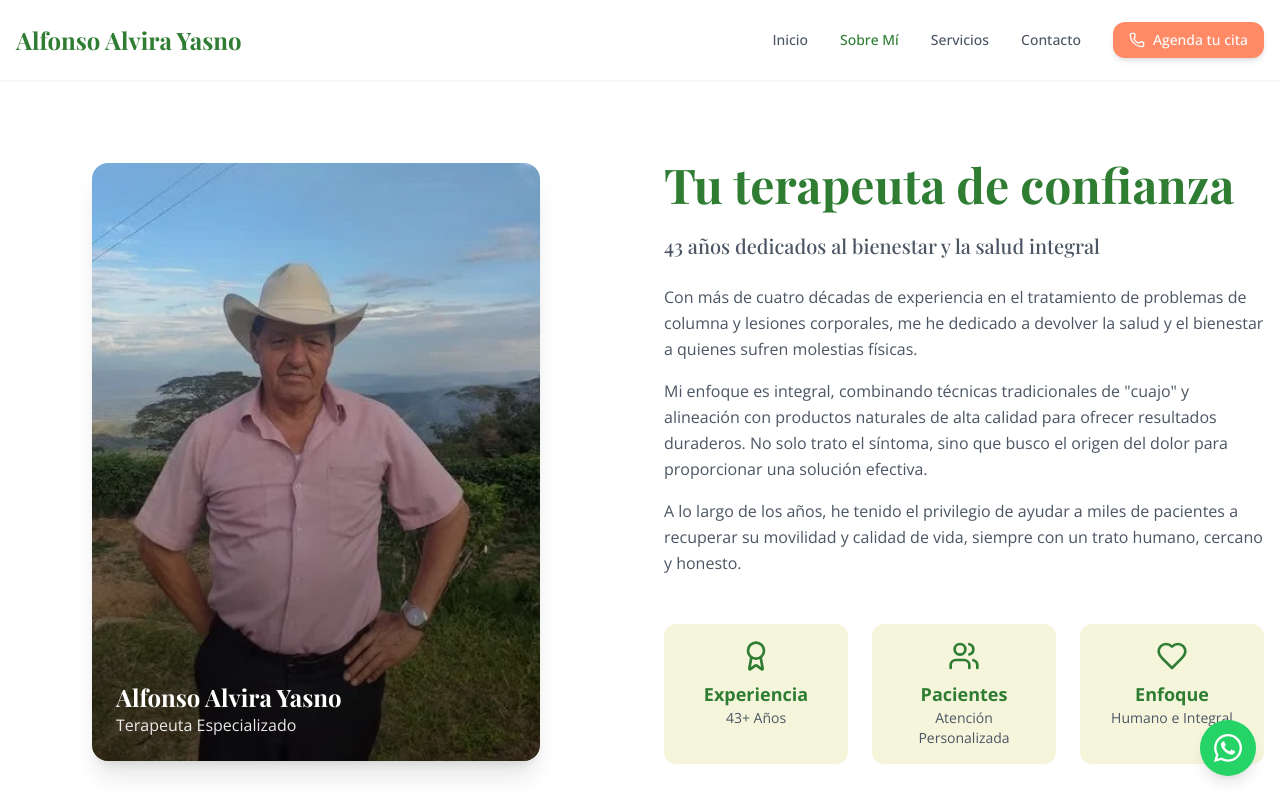
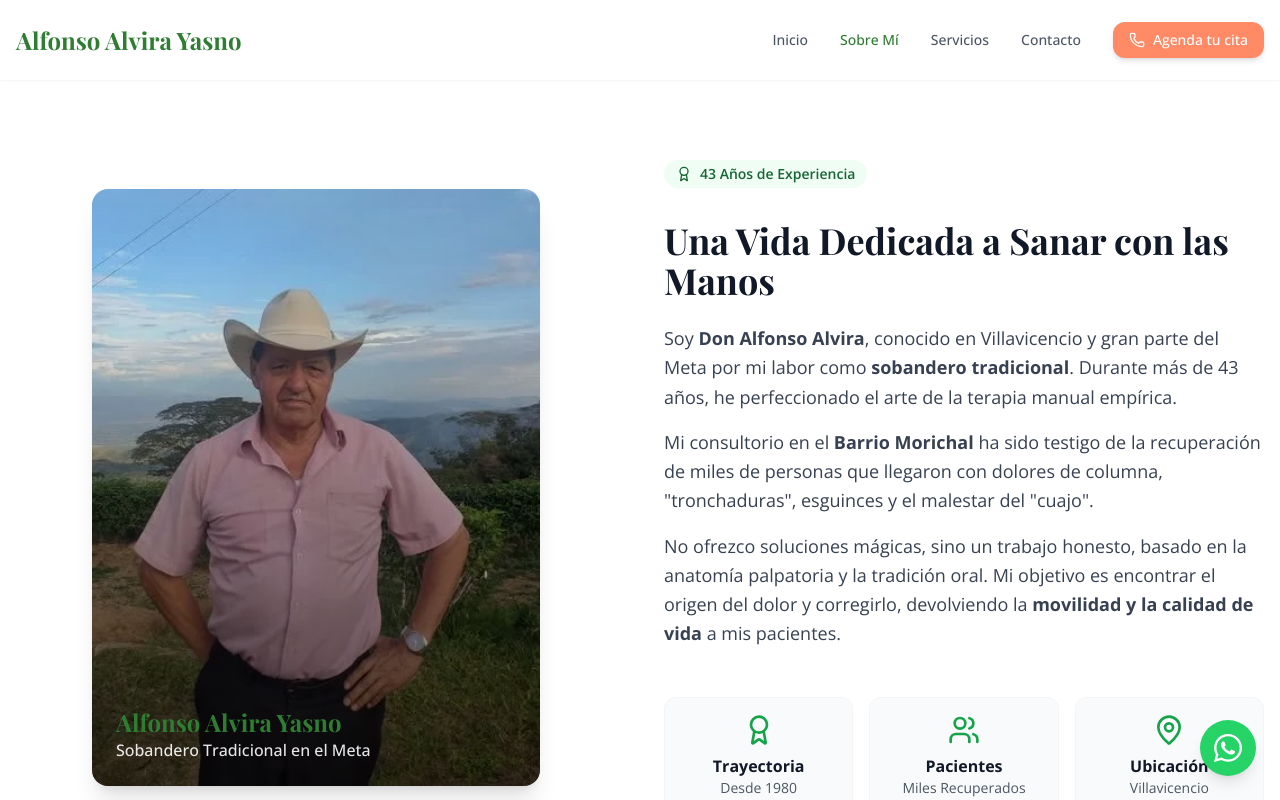
Before and after one commit to WilliamCortes/alfonsoalvira, a React (Vite) app: page /about in a window 1280 px wide. Shown: the top 800 px of the page. Built offline with nearby package versions, Linux system fonts and the light colour scheme; a web font is replaced by a local one.

Commit message:
feat: seo optimization

```diff
--- a/src/pages/About.tsx
+++ b/src/pages/About.tsx
@@ -1,11 +1,41 @@
 import React from 'react';
+import { Helmet } from 'react-helmet-async';
 import Layout from '../components/layout/Layout';
-import { Award, Users, Heart } from 'lucide-react';
-import alfonso from '../assets/alfonso.png'
+import { Award, Users, Heart, MapPin } from 'lucide-react';
+import alfonso from '../assets/alfonso.png';
+import alfonsoProfile from '/alfonso_la_cabana.jpg';
 
 const About: React.FC = () => {
+  const personSchema = {
+    "@context": "https://schema.org",
+    "@type": "Person",
+    "name": "Alfonso Alvira Yasno",
+    "jobTitle": "Sobandero Tradicional y Terapeuta de Columna",
+    "image": `https://alfonsoalvira.vendo365.com${alfonsoProfile}`,
+    "description": "Don Alfonso Alvira es un sobandero con 43 años de experiencia en Villavicencio, Meta, especializado en terapias manuales de columna y cuajo.",
+    "telephone": "+573202168589",
+    "workLocation": {
+      "@type": "Place",
+      "name": "Consultorio Don Alfonso Alvira",
+      "address": {
+        "@type": "PostalAddress",
+        "addressLocality": "Villavicencio",
+        "addressRegion": "Meta"
+      }
+    }
+  };
+
   return (
     <Layout>
+      <Helmet>
+        <title>Sobre Don Alfonso Alvira - Sobandero con 43 Años de Experiencia</title>
+        <meta name="description" content="Conozca a Don Alfonso Alvira, sobandero tradicional en Villavicencio. Más de 4 décadas tratando dolor de espalda, lesiones y cuajo con terapias manuales." />
+        <link rel="canonical" href="https://alfonsoalvira.vendo365.com/about" />
+        <script type="application/ld+json">
+          {JSON.stringify(personSchema)}
+        </script>
+      </Helmet>
+
       <div className="bg-white py-12 lg:py-20">
         <div className="container mx-auto px-4">
           <div className="flex flex-col lg:flex-row gap-12 items-center">
@@ -14,58 +44,56 @@ const About: React.FC = () => {
               <div className="relative rounded-2xl overflow-hidden shadow-xl aspect-[3/4] max-w-md mx-auto">
                 <img
                   src={alfonso}
-                  alt="Alfonso Alvira Yasno"
+                  alt="Don Alfonso Alvira Yasno - Sobandero en Villavicencio"
                   className="w-full h-full object-cover"
                 />
-                <div className="absolute inset-0 bg-gradient-to-t from-black/50 to-transparent"></div>
+                <div className="absolute inset-0 bg-gradient-to-t from-black/60 to-transparent"></div>
                 <div className="absolute bottom-6 left-6 text-white">
-                  <p className="font-serif text-2xl font-bold">Alfonso Alvira Yasno</p>
-                  <p className="text-white/90">Terapeuta Especializado</p>
+                  <h1 className="font-serif text-2xl font-bold">Alfonso Alvira Yasno</h1>
+                  <p className="text-white/90 font-medium">Sobandero Tradicional en el Meta</p>
                 </div>
               </div>
             </div>
 
             {/* Content */}
             <div className="flex-1 space-y-6">
-              <h1 className="text-4xl lg:text-5xl font-serif font-bold text-primary">
-                Tu terapeuta de confianza
-              </h1>
-              <h2 className="text-xl text-gray-600 font-medium">
-                43 años dedicados al bienestar y la salud integral
+              <div className="inline-flex items-center gap-2 bg-green-50 text-green-800 px-3 py-1 rounded-full text-sm font-semibold mb-2">
+                <Award className="w-4 h-4" />
+                <span>43 Años de Experiencia</span>
+              </div>
+
+              <h2 className="text-3xl lg:text-4xl font-serif font-bold text-gray-900 leading-tight">
+                Una Vida Dedicada a Sanar con las Manos
               </h2>
 
-              <div className="space-y-4 text-gray-600 leading-relaxed">
+              <div className="space-y-4 text-gray-700 leading-relaxed text-lg">
                 <p>
-                  Con más de cuatro décadas de experiencia en el tratamiento de problemas de columna y lesiones corporales,
-                  me he dedicado a devolver la salud y el bienestar a quienes sufren molestias físicas.
+                  Soy <strong>Don Alfonso Alvira</strong>, conocido en Villavicencio y gran parte del Meta por mi labor como <strong>sobandero tradicional</strong>. Durante más de 43 años, he perfeccionado el arte de la terapia manual empírica.
                 </p>
                 <p>
-                  Mi enfoque es integral, combinando técnicas tradicionales de "cuajo" y alineación con productos naturales
-                  de alta calidad para ofrecer resultados duraderos. No solo trato el síntoma, sino que busco el origen
-                  del dolor para proporcionar una solución efectiva.
+                  Mi consultorio en el <strong>Barrio Morichal</strong> ha sido testigo de la recuperación de miles de personas que llegaron con dolores de columna, "tronchaduras", esguinces y el malestar del "cuajo".
                 </p>
                 <p>
-                  A lo largo de los años, he tenido el privilegio de ayudar a miles de pacientes a recuperar su movilidad
-                  y calidad de vida, siempre con un trato humano, cercano y honesto.
+                  No ofrezco soluciones mágicas, sino un trabajo honesto, basado en la anatomía palpatoria y la tradición oral. Mi objetivo es encontrar el origen del dolor y corregirlo, devolviendo la <strong>movilidad y la calidad de vida</strong> a mis pacientes.
                 </p>
               </div>
 
               {/* Stats/Values */}
-              <div className="grid grid-cols-1 sm:grid-cols-3 gap-6 pt-6">
-                <div className="flex flex-col items-center text-center p-4 bg-cream rounded-lg">
-                  <Award className="h-8 w-8 text-primary mb-2" />
-                  <span className="font-bold text-lg text-primary">Experiencia</span>
-                  <span className="text-sm text-gray-600">43+ Años</span>
+              <div className="grid grid-cols-1 sm:grid-cols-3 gap-4 pt-6">
+                <div className="flex flex-col items-center text-center p-4 bg-gray-50 rounded-xl border border-gray-100 hover:shadow-md transition-shadow">
+                  <Award className="h-8 w-8 text-green-600 mb-2" />
+                  <span className="font-bold text-gray-900">Trayectoria</span>
+                  <span className="text-sm text-gray-600">Desde 1980</span>
                 </div>
-                <div className="flex flex-col items-center text-center p-4 bg-cream rounded-lg">
-                  <Users className="h-8 w-8 text-primary mb-2" />
-                  <span className="font-bold text-lg text-primary">Pacientes</span>
-                  <span className="text-sm text-gray-600">Atención Personalizada</span>
+                <div className="flex flex-col items-center text-center p-4 bg-gray-50 rounded-xl border border-gray-100 hover:shadow-md transition-shadow">
+                  <Users className="h-8 w-8 text-green-600 mb-2" />
+                  <span className="font-bold text-gray-900">Pacientes</span>
+                  <span className="text-sm text-gray-600">Miles Recuperados</span>
                 </div>
-                <div className="flex flex-col items-center text-center p-4 bg-cream rounded-lg">
-                  <Heart className="h-8 w-8 text-primary mb-2" />
-                  <span className="font-bold text-lg text-primary">Enfoque</span>
-                  <span className="text-sm text-gray-600">Humano e Integral</span>
+                <div className="flex flex-col items-center text-center p-4 bg-gray-50 rounded-xl border border-gray-100 hover:shadow-md transition-shadow">
+                  <MapPin className="h-8 w-8 text-green-600 mb-2" />
+                  <span className="font-bold text-gray-900">Ubicación</span>
+                  <span className="text-sm text-gray-600">Villavicencio</span>
                 </div>
               </div>
             </div>
--- a/src/pages/Contact.tsx
+++ b/src/pages/Contact.tsx
@@ -1,18 +1,47 @@
 import React from 'react';
+import { Helmet } from 'react-helmet-async';
 import Layout from '../components/layout/Layout';
-import { Phone, MapPin, Clock, Mail } from 'lucide-react';
+import { Phone, MapPin, Clock } from 'lucide-react';
 import { FaWhatsapp } from 'react-icons/fa';
 import Button from '../components/common/Button';
 
 const Contact: React.FC = () => {
+  const contactSchema = {
+    "@context": "https://schema.org",
+    "@type": "ContactPage",
+    "mainEntity": {
+      "@type": "LocalBusiness",
+      "name": "Don Alfonso Alvira",
+      "telephone": "+573202168589",
+      "address": {
+        "@type": "PostalAddress",
+        "streetAddress": "Cra 20A #38A-08, Barrio Morichal",
+        "addressLocality": "Villavicencio",
+        "addressRegion": "Meta",
+        "addressCountry": "CO"
+      }
+    }
+  };
+
   return (
     <Layout>
+      <Helmet>
+        <title>Contacto Don Alfonso Alvira | Sobandero en Villavicencio</title>
+        <meta name="description" content="Agenda tu cita con Don Alfonso Alvira, sobandero en Villavicencio con 43 años de experiencia. Ubicado en Barrio Morichal. WhatsApp 3202168589." />
+        <link rel="canonical" href="https://alfonsoalvira.vendo365.com/contact" />
+        <script type="application/ld+json">
+          {JSON.stringify(contactSchema)}
+        </script>
+      </Helmet>
+
       <div className="bg-cream-light py-12 lg:py-20">
         <div className="container mx-auto px-4">
           <div className="text-center mb-16">
-            <h1 className="text-4xl lg:text-5xl font-serif font-bold text-primary mb-6">Contáctanos</h1>
+            <h1 className="text-4xl lg:text-5xl font-serif font-bold text-primary mb-6">
+              Contáctanos en Villavicencio
+            </h1>
             <p className="text-xl text-gray-600 max-w-3xl mx-auto">
-              Estamos aquí para ayudarte. Agenda tu cita o realiza tus consultas directamente con nosotros.
+              Estamos aquí para ayudarte a recuperar tu movilidad. Agenda tu cita con el sobandero de confianza del Meta.
             </p>
           </div>
 
@@ -20,7 +49,7 @@ const Contact: React.FC = () => {
             {/* Contact Info */}
             <div className="space-y-8">
               <div className="bg-white p-8 rounded-xl shadow-sm border border-gray-100">
-                <h3 className="text-2xl font-serif font-bold text-primary mb-6">Información de Contacto</h3>
+                <h2 className="text-2xl font-serif font-bold text-primary mb-6">Información de Contacto</h2>
 
                 <div className="space-y-6">
                   <div className="flex items-start">
@@ -32,7 +61,7 @@ const Contact: React.FC = () => {
                       <a href="https://wa.me/573202168589" className="text-lg text-accent-orange hover:underline block">
                         +57 320 2168589
                       </a>
-                      <p className="text-sm text-gray-500 mt-1">Respuesta rápida por WhatsApp</p>
+                      <p className="text-sm text-gray-500 mt-1">Respuesta inmediata para citas</p>
                     </div>
                   </div>
 
@@ -41,11 +70,13 @@ const Contact: React.FC = () => {
                       <MapPin className="h-6 w-6" />
                     </div>
                     <div>
-                      <p className="font-bold text-gray-800 mb-1">Ubicación</p>
+                      <p className="font-bold text-gray-800 mb-1">Ubicación Consultorio</p>
                       <p className="text-gray-600">
-                        Villavicencio, Barrio Morichal (Cra 20A #38A-08)
+                        Villavicencio, Meta
+                        <br />
+                        Barrio Morichal (Cra 20A #38A-08)
                       </p>
-                      <p className="text-sm text-gray-500 mt-1">También en Tolima y Huila</p>
+                      <p className="text-sm text-gray-500 mt-1">También visitamos Tolima y Huila</p>
                     </div>
                   </div>
 
@@ -72,13 +103,13 @@ const Contact: React.FC = () => {
                   allowFullScreen={true}
                   loading="lazy"
                   referrerPolicy="no-referrer-when-downgrade"
-                  title="Ubicación Don Alfonso Alvira"
+                  title="Ubicación Don Alfonso Alvira Villavicencio"
                 ></iframe>
               </div>
             </div>
 
             {/* Direct WhatsApp Action */}
-            <div className="bg-white p-8 rounded-xl shadow-lg border border-green-100 flex flex-col items-center text-center h-full justify-center">
+            <div className="bg-white p-8 rounded-xl shadow-lg border border-green-100 flex flex-col items-center text-center h-full justify-center transform hover:scale-[1.02] transition-transform">
               <div className="w-20 h-20 bg-green-100 rounded-full flex items-center justify-center mb-6 animate-pulse">
                 <FaWhatsapp className="h-10 w-10 text-green-600" />
               </div>
@@ -88,21 +119,21 @@ const Contact: React.FC = () => {
               </h3>
 
               <p className="text-gray-600 mb-8 max-w-md">
-                La forma más rápida de obtener tu cita es escribiéndonos directamente por WhatsApp. Don Alfonso o su equipo te responderán a la brevedad.
+                Agenda tu cita con el sobandero en Villavicencio con 43 años de experiencia. Don Alfonso te responderá personalmente.
               </p>
 
               <Button
                 size="lg"
-                href="https://wa.me/573202168589?text=Hola,%20quisiera%20agendar%20una%20cita%20con%20Don%20Alfonso."
+                href="https://wa.me/573202168589?text=Hola,%20Don%20Alfonso,%20quisiera%20agendar%20una%20cita%20en%20Villavicencio."
                 external
                 className="w-full bg-green-600 hover:bg-green-700 text-white shadow-xl py-4 text-lg"
               >
                 <FaWhatsapp className="mr-2 h-6 w-6" />
-                Chatear en WhatsApp
+                Agendar Cita por WhatsApp
               </Button>
 
               <p className="mt-6 text-sm text-gray-500">
-                Al hacer clic, se abrirá WhatsApp con un mensaje predefinido.
+                Clic para abrir chat directo. Sin esperas.
               </p>
             </div>
           </div>
--- a/src/pages/Home.tsx
+++ b/src/pages/Home.tsx
@@ -1,4 +1,5 @@
 import React from 'react';
+import { Helmet } from 'react-helmet-async';
 import Hero from '../components/home/Hero';
 import Authority from '../components/home/Authority';
 import Problem from '../components/home/Problem';
@@ -8,13 +9,75 @@ import Testimonials from '../components/home/Testimonials';
 import VideoCarousel from '../components/home/VideoCarousel';
 import HowItWorks from '../components/home/HowItWorks';
 import Layout from '../components/layout/Layout';
-import { Phone } from 'lucide-react';
+import { Phone, MapPin, Award } from 'lucide-react';
 import Button from '../components/common/Button';
+import alfonsoProfile from '/alfonso_la_cabana.jpg';
 
 const Home: React.FC = () => {
+  const localBusinessSchema = {
+    "@context": "https://schema.org",
+    "@type": "LocalBusiness",
+    "name": "Don Alfonso Alvira - Sobandero y Terapias de Columna",
+    "image": `https://alfonsoalvira.vendo365.com${alfonsoProfile}`,
+    "telephone": "+573202168589",
+    "url": "https://alfonsoalvira.vendo365.com",
+    "address": {
+      "@type": "PostalAddress",
+      "streetAddress": "Cra 20A #38A-08, Barrio Morichal",
+      "addressLocality": "Villavicencio",
+      "addressRegion": "Meta",
+      "postalCode": "500001",
+      "addressCountry": "CO"
+    },
+    "geo": {
+      "@type": "GeoCoordinates",
+      "latitude": 4.1379943,
+      "longitude": -73.6262459
+    },
+    "openingHoursSpecification": {
+      "@type": "OpeningHoursSpecification",
+      "dayOfWeek": [
+        "Monday",
+        "Tuesday",
+        "Wednesday",
+        "Thursday",
+        "Friday",
+        "Saturday"
+      ],
+      "opens": "08:00",
+      "closes": "18:00"
+    },
+    "priceRange": "$$",
+    "description": "Don Alfonso Alvira, sobandero tradicional en Villavicencio con 43 años de experiencia. Especialista en alineación de columna, tratamiento de cuajo, esguinces y dolor muscular."
+  };
+
   return (
     <Layout>
+      <Helmet>
+        <title>Don Alfonso Alvira - Sobandero en Villavicencio | Terapia de Columna</title>
+        <meta name="description" content="Recupere su movilidad con Don Alfonso Alvira. 43 años de experiencia como sobandero en Villavicencio, Meta. Especialista en columna, cuajo y alineación manual." />
+        <link rel="canonical" href="https://alfonsoalvira.vendo365.com/" />
+        <meta name="keywords" content="sobandero villavicencio, don alfonso alvira, terapia de columna villavicencio, cuajo villavicencio, sobandero meta, alineación de columna" />
+        <script type="application/ld+json">
+          {JSON.stringify(localBusinessSchema)}
+        </script>
+      </Helmet>
+
       <Hero />
+
+      {/* SEO Content Block: Sobandero en Villavicencio */}
+      <section className="bg-white py-8 border-b border-gray-100">
+        <div className="container mx-auto px-4 text-center">
+          <div className="inline-flex items-center justify-center gap-2 bg-green-50 text-green-800 px-6 py-3 rounded-full mb-4">
+            <MapPin className="w-5 h-5" />
+            <h2 className="text-sm font-bold uppercase tracking-wide">Sobandero en Villavicencio, Meta</h2>
+          </div>
+          <p className="max-w-3xl mx-auto text-gray-600 leading-relaxed">
+            Ubicado en el <strong>Barrio Morichal</strong>, Don Alfonso Alvira es reconocido en todo el Meta por su don para sanar y su técnica tradicional de <strong>alineación de columna</strong> y tratamiento de "cuajo".
+          </p>
+        </div>
+      </section>
+
       <Authority />
       <Problem />
       <Solution />
@@ -24,14 +87,15 @@ const Home: React.FC = () => {
       <HowItWorks />
 
       {/* Floating CTA for Mobile */}
-      <div className="fixed bottom-4 right-4 z-50 md:hidden">
+      <div className="fixed bottom-24 right-4 z-40 md:hidden">
         <Button
           size="lg"
-          href="https://wa.me/573202168589?text=Hola,%20quisiera%20agendar%20una%20cita."
+          href="https://wa.me/573202168589?text=Hola,%20Don%20Alfonso,%20quisiera%20agendar%20una%20cita%20en%20Villavicencio."
           external
-          className="rounded-full shadow-2xl bg-green-600 hover:bg-green-700 p-4 h-16 w-16 flex items-center justify-center"
+          className="rounded-full shadow-2xl bg-green-600 hover:bg-green-700 p-4 h-14 w-14 flex items-center justify-center animate-bounce"
+          aria-label="Agendar cita por WhatsApp"
         >
-          <Phone className="h-8 w-8 text-white" />
+          <Phone className="h-6 w-6 text-white" />
         </Button>
       </div>
     </Layout>
--- a/src/pages/Services.tsx
+++ b/src/pages/Services.tsx
@@ -1,4 +1,5 @@
 import React from 'react';
+import { Helmet } from 'react-helmet-async';
 import Layout from '../components/layout/Layout';
 import ServiceCard from '../components/services/ServiceCard';
 import { Activity, User, Disc, Move, HeartPulse, Sparkles, Bandage, Stethoscope } from 'lucide-react';
@@ -7,20 +8,20 @@ const Services: React.FC = () => {
   const services = [
     {
       icon: <Activity className="h-8 w-8" />,
-      title: "Columna Vertebral",
-      description: "Tratamiento integral para dolores de espalda, lumbago, ciática y hernias discales. Utilizamos técnicas manuales para realinear y descomprimir las vértebras.",
+      title: "Alineación de Columna Vertebral",
+      description: "Tratamiento integral para dolores de espalda, lumbago, ciática y hernias discales. Utilizamos técnicas manuales de sobandero para realinear y descomprimir las vértebras.",
       benefits: ["Alivio del dolor lumbar", "Mejora de la postura", "Recuperación de movilidad", "Tratamiento no invasivo"]
     },
     {
       icon: <Disc className="h-8 w-8" />,
-      title: "Tronchaduras",
-      description: "Corrección especializada de articulaciones desplazadas o bloqueadas. Técnica precisa para restaurar la función articular inmediata.",
+      title: "Tronchaduras y Desajustes",
+      description: "Corrección especializada de articulaciones desplazadas o bloqueadas. Técnica precisa de sobandero para restaurar la función articular inmediata en Villavicencio.",
       benefits: ["Corrección articular", "Alivio inmediato", "Reducción de inflamación", "Prevención de secuelas"]
     },
     {
       icon: <Move className="h-8 w-8" />,
-      title: "Torceduras",
-      description: "Atención experta para esguinces y lesiones de tobillo, muñeca o rodilla. Aceleramos el proceso de recuperación natural del cuerpo.",
+      title: "Torceduras y Esguinces",
+      description: "Atención experta para esguinces y lesiones de tobillo, muñeca o rodilla. Aceleramos el proceso de recuperación natural del cuerpo con masajes tradicionales.",
       benefits: ["Manejo de esguinces", "Reducción de hinchazón", "Fortalecimiento ligamentario", "Recuperación funcional"]
     },
     {
@@ -44,7 +45,7 @@ const Services: React.FC = () => {
     {
       icon: <Sparkles className="h-8 w-8" />,
       title: "Terapia de Cuajo",
-      description: "Técnica tradicional ancestral para 'sobar el cuajo', ayudando en problemas digestivos y malestares abdominales.",
+      description: "Técnica tradicional ancestral para 'sobar el cuajo', ayudando en problemas digestivos y malestares abdominales, común en la cultura llanera.",
       benefits: ["Bienestar digestivo", "Técnica tradicional", "Alivio abdominal", "Equilibrio corporal"]
     },
     {
@@ -55,14 +56,51 @@ const Services: React.FC = () => {
     }
   ];
 
+  const serviceSchema = {
+    "@context": "https://schema.org",
+    "@type": "Service",
+    "serviceType": "Terapia Manual y Sobandero",
+    "provider": {
+      "@type": "LocalBusiness",
+      "name": "Don Alfonso Alvira"
+    },
+    "areaServed": {
+      "@type": "City",
+      "name": "Villavicencio"
+    },
+    "hasOfferCatalog": {
+      "@type": "OfferCatalog",
+      "name": "Servicios de Salud Tradicional",
+      "itemListElement": services.map(s => ({
+        "@type": "Offer",
+        "itemOffered": {
+          "@type": "Service",
+          "name": s.title,
+          "description": s.description
+        }
+      }))
+    }
+  };
+
   return (
     <Layout>
+      <Helmet>
+        <title>Servicios de Sobandero y Alineación de Columna en Villavicencio</title>
+        <meta name="description" content="Terapias manuales en Villavicencio: alineación de columna, tratamiento de cuajo, esguinces y dolor muscular. Método tradicional de 3 sesiones con Don Alfonso Alvira." />
+        <link rel="canonical" href="https://alfonsoalvira.vendo365.com/services" />
+        <script type="application/ld+json">
+          {JSON.stringify(serviceSchema)}
+        </script>
+      </Helmet>
+
       <div className="bg-cream-light py-12 lg:py-20">
         <div className="container mx-auto px-4">
           <div className="text-center mb-16">
-            <h1 className="text-4xl lg:text-5xl font-serif font-bold text-primary mb-6">Nuestros Servicios</h1>
+            <h1 className="text-4xl lg:text-5xl font-serif font-bold text-primary mb-6">
+              Servicios de Terapia Manual en Villavicencio
+            </h1>
             <p className="text-xl text-gray-600 max-w-3xl mx-auto">
-              Cada tratamiento es personalizado. Evaluamos tu condición específica y diseñamos un plan de recuperación adaptado a tus necesidades.
+              Como sobandero tradicional, ofrezco un enfoque integral para recuperar su salud. Desde la <strong>alineación de columna</strong> hasta el tratamiento del "cuajo", cada terapia es personalizada.
             </p>
           </div>
 
```
